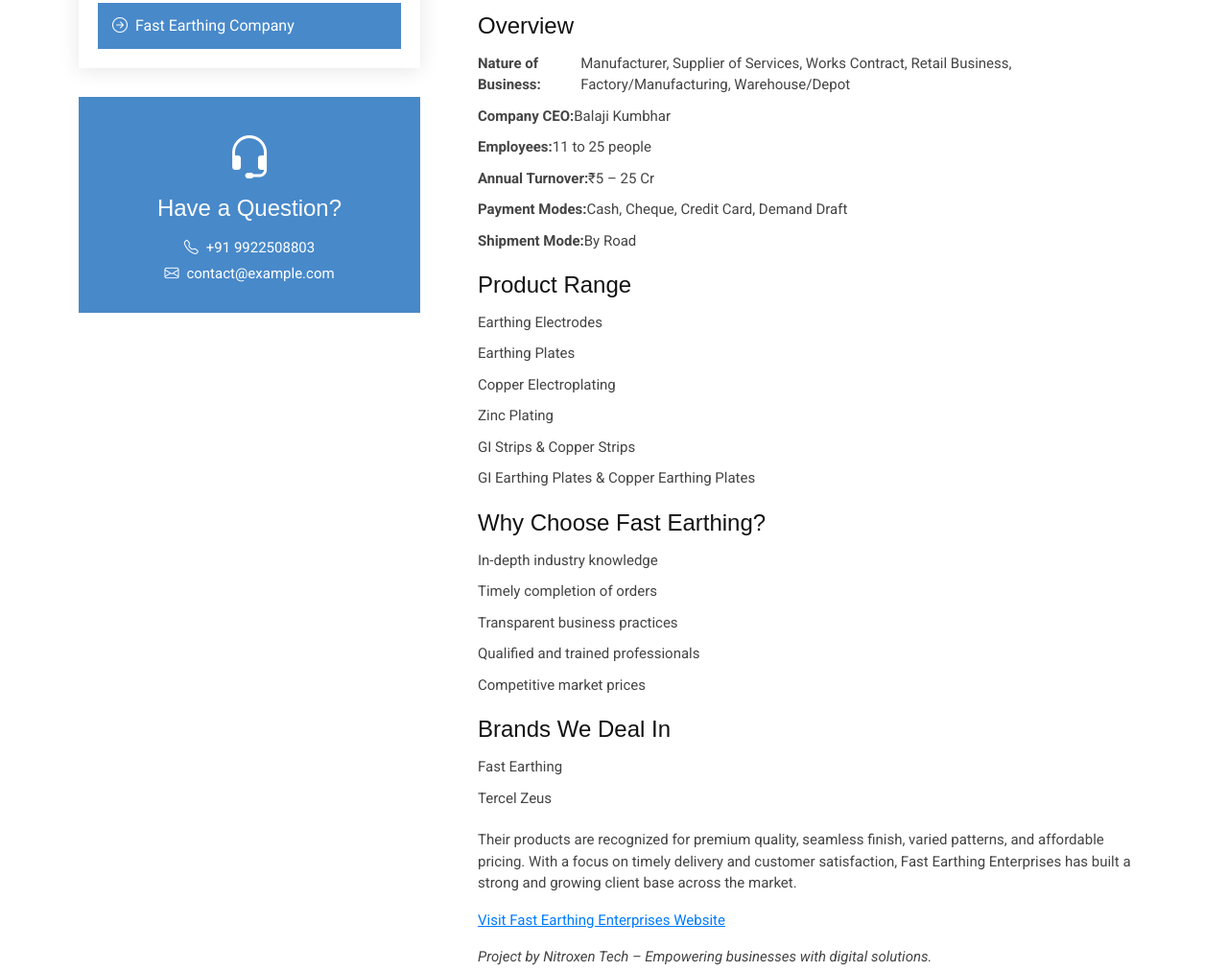
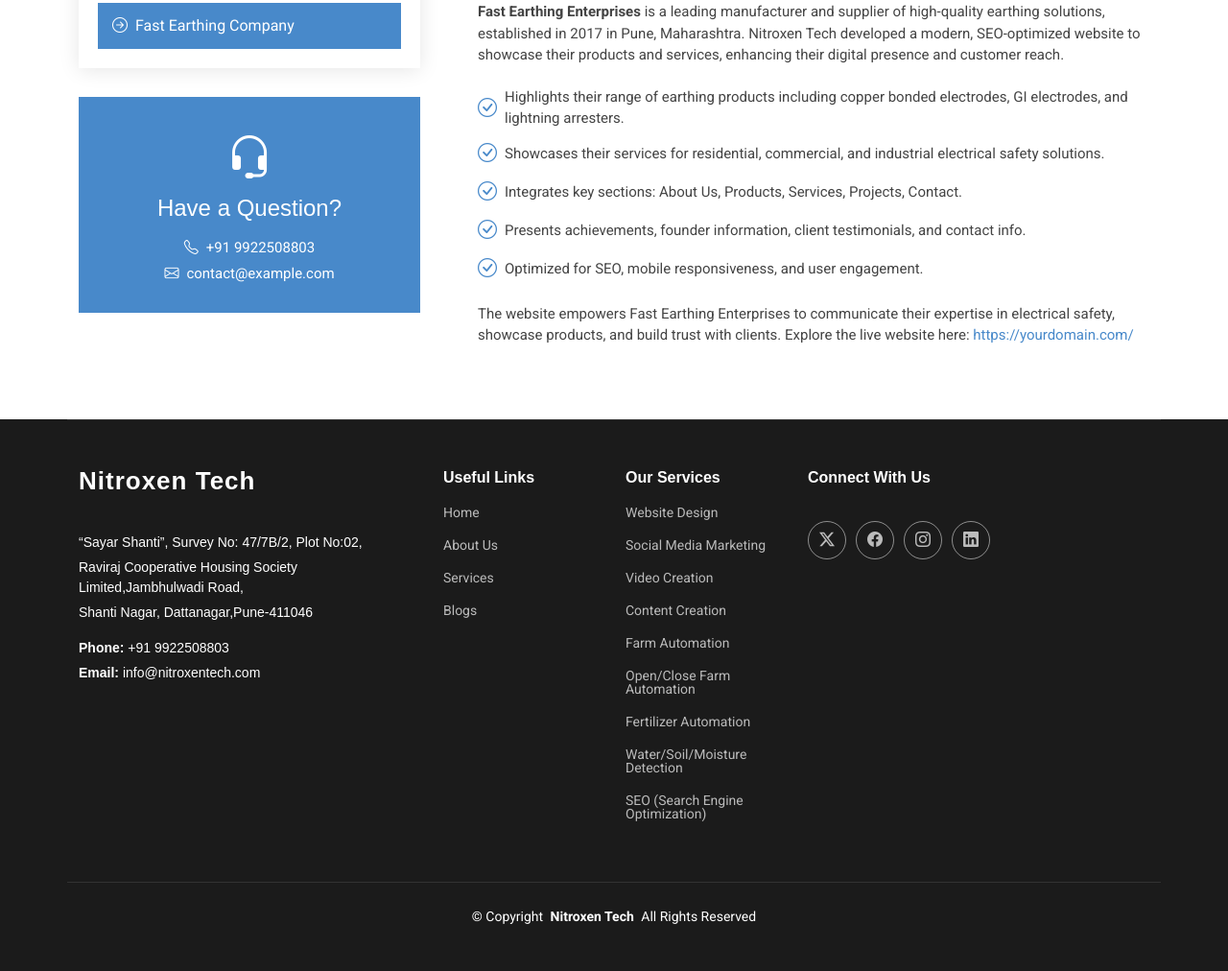
Before and after one commit to Gayatri3012/Nitroxen-tech, a plain HTML site: page pages/Project-Section-2.html in a window 1280 px wide. Shown: the part 424-1436 px from the top of the page at 96% size. Drawn offline with Linux system fonts and the light colour scheme.

Commit message:
Update service links and team member titles across multiple pages

```diff
--- a/pages/Project-Section-2.html
+++ b/pages/Project-Section-2.html
@@ -105,50 +105,21 @@
           </div>
 
           <div id="project info" class="col-lg-8 ps-lg-5" data-aos="fade-up" data-aos-delay="200">
-            <img src="assets/img/services.jpg" alt="Fast Earthing Enterprises Website Project" class="img-fluid services-img">
+            <img src="../assets/img/clients/client-4.png" alt="Fast Earthing Enterprises Website Project" class="img-fluid services-img">
             <h2>Fast Earthing Enterprises: Website Development Project</h2>
             <p>
               <strong>Fast Earthing Enterprises</strong> is a leading manufacturer and supplier of high-quality earthing solutions, established in 2017 in Pune, Maharashtra. Nitroxen Tech developed a modern, SEO-optimized website to showcase their products and services, enhancing their digital presence and customer reach.
             </p>
-            <h4>Overview</h4>
             <ul>
-              <li><strong>Nature of Business:</strong> Manufacturer, Supplier of Services, Works Contract, Retail Business, Factory/Manufacturing, Warehouse/Depot</li>
-              <li><strong>Company CEO:</strong> Balaji Kumbhar</li>
-              <li><strong>Employees:</strong> 11 to 25 people</li>
-              <li><strong>Annual Turnover:</strong> ₹5 – 25 Cr</li>
-              <li><strong>Payment Modes:</strong> Cash, Cheque, Credit Card, Demand Draft</li>
-              <li><strong>Shipment Mode:</strong> By Road</li>
-            </ul>
-            <h4>Product Range</h4>
-            <ul>
-              <li>Earthing Electrodes</li>
-              <li>Earthing Plates</li>
-              <li>Copper Electroplating</li>
-              <li>Zinc Plating</li>
-              <li>GI Strips &amp; Copper Strips</li>
-              <li>GI Earthing Plates &amp; Copper Earthing Plates</li>
-            </ul>
-            <h4>Why Choose Fast Earthing?</h4>
-            <ul>
-              <li>In-depth industry knowledge</li>
-              <li>Timely completion of orders</li>
-              <li>Transparent business practices</li>
-              <li>Qualified and trained professionals</li>
-              <li>Competitive market prices</li>
-            </ul>
-            <h4>Brands We Deal In</h4>
-            <ul>
-              <li>Fast Earthing</li>
-              <li>Tercel Zeus</li>
+              <li><i class="bi bi-check-circle"></i> <span>Highlights their range of earthing products including copper bonded electrodes, GI electrodes, and lightning arresters.</span></li>
+              <li><i class="bi bi-check-circle"></i> <span>Showcases their services for residential, commercial, and industrial electrical safety solutions.</span></li>
+              <li><i class="bi bi-check-circle"></i> <span>Integrates key sections: About Us, Products, Services, Projects, Contact.</span></li>
+              <li><i class="bi bi-check-circle"></i> <span>Presents achievements, founder information, client testimonials, and contact info.</span></li>
+              <li><i class="bi bi-check-circle"></i> <span>Optimized for SEO, mobile responsiveness, and user engagement.</span></li>
             </ul>
             <p>
-              Their products are recognized for premium quality, seamless finish, varied patterns, and affordable pricing. With a focus on timely delivery and customer satisfaction, Fast Earthing Enterprises has built a strong and growing client base across the market.
-            </p>
-            <p>
-              <a href="https://fastearthing.com/" target="_blank" rel="noopener" style="color:#007bff;text-decoration:underline;">Visit Fast Earthing Enterprises Website</a>
-            </p>
-            <p>
-              <em>Project by Nitroxen Tech – Empowering businesses with digital solutions.</em>
+              The website empowers Fast Earthing Enterprises to communicate their expertise in electrical safety, showcase products, and build trust with clients. Explore the live website here:
+              <a href="" target="_blank" rel="noopener">https://yourdomain.com/</a>
             </p>
           </div>
 
@@ -205,7 +176,7 @@
             <li><a href="../#services">Open/Close Farm Automation</a></li>
             <li><a href="../#services">Fertilizer Automation</a></li>
             <li><a href="../#services">Water/Soil/Moisture Detection</a></li>
-          <li><a href="../#services">STO Optimization</a></li>
+            <li><a href="../#services">SEO (Search Engine Optimization)</a></li>
           </ul>
         </div>
 
```
Also changed, not shown: index.html (+5 -5 lines), pages/Project-Section-1.html (+2 -2 lines), pages/Project-Section.html (+3 -4 lines), pages/about.html (+4 -4 lines), pages/blog-details-1.html (+5 -3 lines), pages/blog-details-2.html (+9 -5 lines), pages/blog.html (+1 -2 lines), pages/portfolio-details.html (+15 -10 lines). Lines whose indentation alone changed are shown as unchanged.
